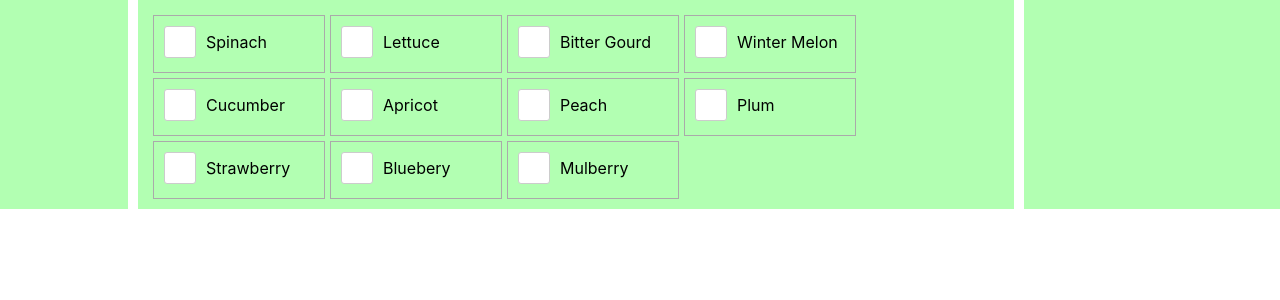
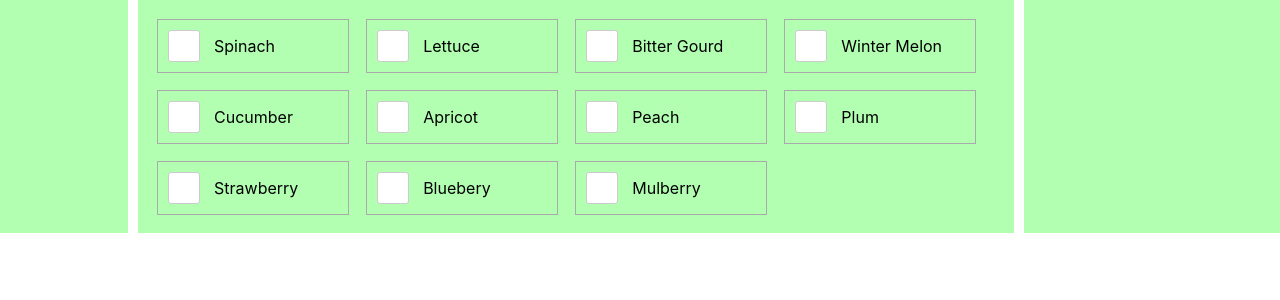
Before and after one commit to teclu/CS4249-MFF, a React (Create React App) app: page / in a window 1280 px wide. Shown: the top 300 px of the page. Built offline with nearby package versions, Linux system fonts and the light colour scheme.

Commit message:
fix: Ingredients styling

```diff
--- a/src/css/Ingredient.css
+++ b/src/css/Ingredient.css
@@ -1,18 +1,16 @@
 .Ingredient {
     border: 1px solid #AAAAAA;
     padding: 10px;
-    width: 150px;
-    display: table-cell;
-    float: left;
-    margin-top: 5px;
-    margin-left: 5px;
+    width: 170px;
+    display: inline-block;
     cursor: pointer;
+    margin: 1%
 }
 
 .IngredientTitle {
     border: 0px;
     padding-left: 10px;
-    display: table-cell;
+    display: inline-block;
     vertical-align: middle;
 }
 
@@ -32,17 +30,18 @@ input[type="checkbox"] + label span.IngredientCheckbox {
     border-bottom-right-radius: 3px;
     width: 30px;
     height: 30px;
-    display: table-cell;
+    display: inline-block;
     background: #FFFFFF;
     color: #FFFFFF;
     transition: all .2s;
     text-align: center;
     vertical-align: middle;
-    font-size: 20px;
+    font-size: 0px;
 }
 
 input[type="checkbox"]:checked + label span.IngredientCheckbox {
     background: #399239;
     -webkit-text-stroke-width: 1px;
     -webkit-text-stroke-color: #255825;
+    font-size: 20px;
 }
```
